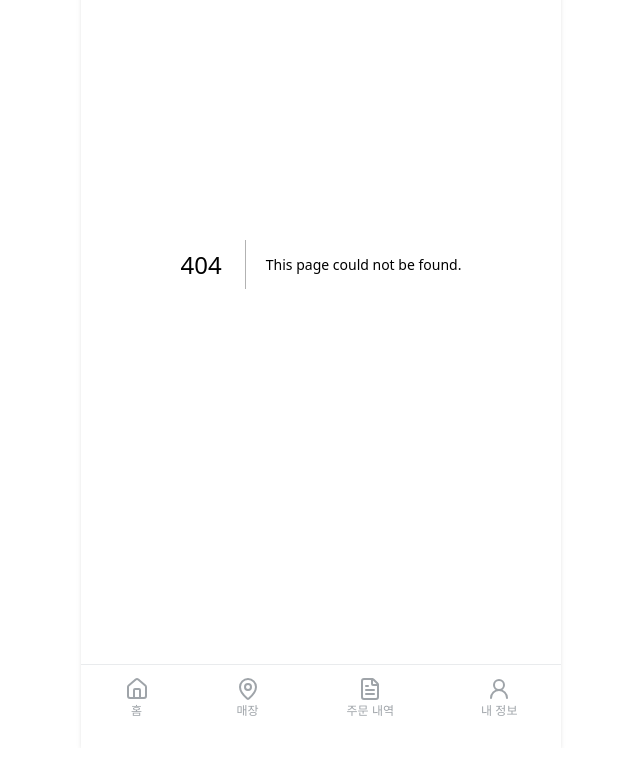
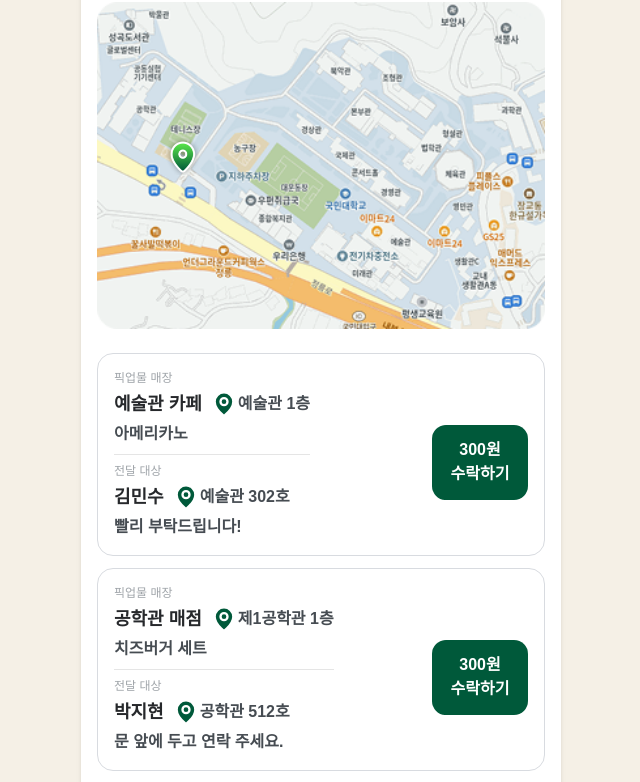
Before and after one commit to KoominEat/KoominEat-FE, a Next.js app: page /courier in a window 1280 px wide. Before the commit this address had no page. Shown: the part 136-918 px from the top of the page, without its empty margins (319-959 px from the left). Before the commit the page ends 884 px from the top, so only its background shows below. Built offline with nearby package versions, Linux system fonts and the light colour scheme; a web font is replaced by a local one.

Commit message:
feat: courier main page

```diff
--- /dev/null
+++ b/src/app/courier/components/CourierMain.tsx
@@ -0,0 +1,243 @@
+"use client";
+
+import Button from "@/components/common/Button";
+import LayerPopup from "@/components/common/LayerPopup";
+import Header from "@/components/Header";
+import { ArrowRightLeft, MapPin } from "lucide-react";
+import Image from "next/image";
+import { useState } from "react";
+
+const data = [
+  {
+    deliveryId: 12,
+    status: "READY",
+    order: {
+      orderId: 101,
+      status: "PREPARING",
+      totalPrice: 4500,
+      orderItemResponses: [
+        {
+          menuItemResponse: {
+            menuId: 1,
+            name: "아메리카노",
+            price: 4500,
+            image: "/americano.png",
+          },
+          quantity: 1,
+        },
+      ],
+      orderType: "DELIVERY",
+      storeResponse: {
+        storeId: 1,
+        name: "예술관 카페",
+        location: "예술관 1층",
+      },
+      userResponse: {
+        id: 10,
+        name: "김민수",
+      },
+    },
+    deliveryUser: {
+      id: 0,
+      name: "string",
+    },
+    destination: "예술관 302호",
+    message: "빨리 부탁드립니다!",
+    estimatedTime: 3,
+  },
+
+  {
+    deliveryId: 13,
+    status: "READY",
+    order: {
+      orderId: 102,
+      status: "PREPARING",
+      totalPrice: 7900,
+      orderItemResponses: [
+        {
+          menuItemResponse: {
+            menuId: 2,
+            name: "치즈버거 세트",
+            price: 7900,
+            image: "/burger.png",
+          },
+          quantity: 1,
+        },
+      ],
+      orderType: "DELIVERY",
+      storeResponse: {
+        storeId: 2,
+        name: "공학관 매점",
+        location: "제1공학관 1층",
+      },
+      userResponse: {
+        id: 11,
+        name: "박지현",
+      },
+    },
+    deliveryUser: {
+      id: 0,
+      name: "string",
+    },
+    destination: "공학관 512호",
+    message: "문 앞에 두고 연락 주세요.",
+    estimatedTime: 5,
+  },
+
+  {
+    deliveryId: 14,
+    status: "READY",
+    order: {
+      orderId: 103,
+      status: "PREPARING",
+      totalPrice: 8000,
+      orderItemResponses: [
+        {
+          menuItemResponse: {
+            menuId: 3,
+            name: "카페라떼",
+            price: 4800,
+            image: "/latte.png",
+          },
+          quantity: 1,
+        },
+        {
+          menuItemResponse: {
+            menuId: 4,
+            name: "크루아상",
+            price: 3200,
+            image: "/croissant.png",
+          },
+          quantity: 1,
+        },
+      ],
+      orderType: "DELIVERY",
+      storeResponse: {
+        storeId: 3,
+        name: "그린커피",
+        location: "도서관 1층",
+      },
+      userResponse: {
+        id: 12,
+        name: "이서준",
+      },
+    },
+    deliveryUser: {
+      id: 0,
+      name: "string",
+    },
+    destination: "인문관 204호",
+    message: "조심히 가져다 주세요 🙂",
+    estimatedTime: 4,
+  },
+];
+
+const Main = () => {
+  const [open, setOpen] = useState(false);
+
+  return (
+    <div className="flex flex-col gap-3">
+      <Header title="전달 요청 리스트" />
+
+      <div className="flex">
+        <span className="flex items-center gap-2 text-white font-bold px-4 py-2 bg-main rounded-full cursor-pointer hover:bg-[#004c31] transition duration-300">
+          전달자 모드 <ArrowRightLeft size={18} />{" "}
+        </span>
+      </div>
+
+      <div className="relative w-full">
+        <Image
+          src="/school-map.png"
+          alt="Map Image"
+          width={800}
+          height={600}
+          className="w-full h-auto rounded-2xl"
+        />
+
+        <Image
+          src="/pin.png"
+          alt="Pin"
+          width={37}
+          height={37}
+          className="absolute top-[41.66%] left-[15%] cursor-pointer"
+        />
+      </div>
+
+      {/* 매장 검색 결과 */}
+      <div className="flex flex-col gap-3 mt-3 mb-5">
+        {data.map((item) => {
+          const store = item.order.storeResponse;
+          const orderUser = item.order.userResponse;
+          const menus = item.order.orderItemResponses;
+
+          return (
+            <div
+              key={item.deliveryId}
+              className="border border-[#D8DBE0] bg-white rounded-2xl p-4"
+            >
+              <div className="flex justify-between items-center">
+                <div>
+                  {/* 픽업 매장 */}
+                  <p className="text-xs text-gray-g5 mb-1">픽업물 매장</p>
+                  <div className="flex items-center gap-2 mb-1">
+                    <p className="text-lg font-bold text-gray-g7">
+                      {store.name}
+                    </p>
+                    <p className="flex items-center text-gray-g6 font-semibold">
+                      <MapPin fill="#00593A" size={28} className="text-white" />{" "}
+                      {store.location}
+                    </p>
+                  </div>
+
+                  {/* 주문 메뉴 */}
+                  <div className="mb-2">
+                    {menus.map((m, i) => (
+                      <p key={i} className="text-gray-g6 font-semibold">
+                        {m.menuItemResponse.name}
+                      </p>
+                    ))}
+                  </div>
+
+                  <hr className="mb-2" />
+
+                  {/* 주문자 정보 */}
+                  <p className="text-xs text-gray-g5 mb-1">전달 대상</p>
+                  <div className="flex items-center gap-2 mb-1">
+                    <p className="text-lg font-bold text-gray-g7">
+                      {orderUser.name}
+                    </p>
+                    <p className="flex items-center text-gray-g6 font-semibold">
+                      <MapPin fill="#00593A" size={28} className="text-white" />{" "}
+                      {item.destination}
+                    </p>
+                  </div>
+
+                  <p className="text-gray-g6 font-semibold">{item.message}</p>
+                </div>
+
+                <Button
+                  className="w-24 h-[75px] flex justify-center items-center mt-4 bg-main text-white font-bold hover:bg-[#004c31] transition duration-300"
+                  onClick={() => setOpen(true)}
+                >
+                  300원 <br /> 수락하기
+                </Button>
+              </div>
+            </div>
+          );
+        })}
+      </div>
+
+      <LayerPopup
+        open={open}
+        onOpenChange={setOpen}
+        title={`곰팡이님의 전달 요청을 수락할까요?`}
+      >
+        <Button className="w-full" onClick={() => setOpen(false)}>
+          수락하기
+        </Button>
+      </LayerPopup>
+    </div>
+  );
+};
+
+export default Main;
--- /dev/null
+++ b/src/app/courier/page.tsx
@@ -0,0 +1,7 @@
+import Main from "./components/CourierMain";
+
+const page = () => {
+  return <Main />;
+};
+
+export default page;
```
